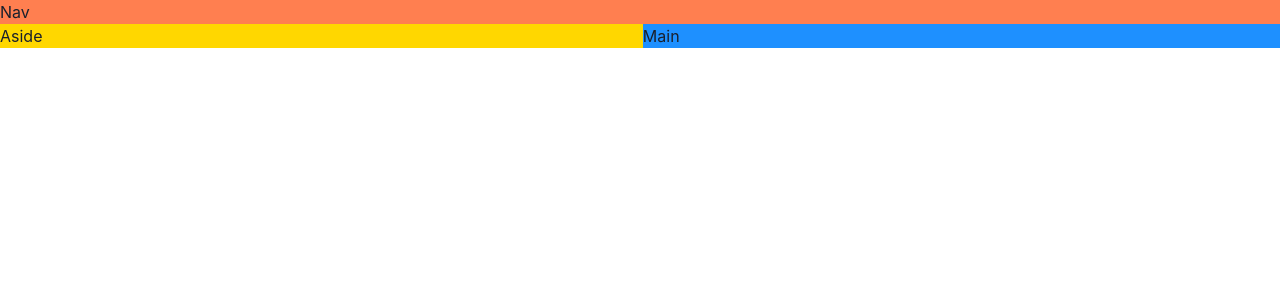
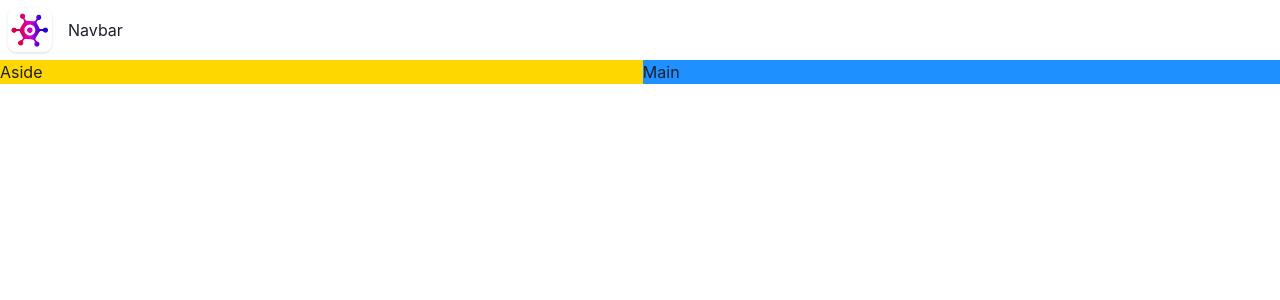
Before and after one commit to boodyziad/Game-Hub---Mosh, a React (Vite) app: page / in a window 1280 px wide. Shown: the top 300 px of the page. Built offline with nearby package versions, Linux system fonts and the light colour scheme.

Commit message:
Build a navbar

```diff
--- a/src/App.tsx
+++ b/src/App.tsx
@@ -1,4 +1,5 @@
 import { Grid, GridItem, Show } from '@chakra-ui/react';
+import Navbar from './components/Navbar';
 
 function App() {
   return (
@@ -8,8 +9,8 @@
         lg: `"nav nav" "aside main"`,
       }}
     >
-      <GridItem area='nav' bg='coral'>
-        Nav
+      <GridItem area='nav'>
+        <Navbar />
       </GridItem>
       <Show above='lg'>
         <GridItem area='aside' bg='gold'>
--- a/src/components/Navbar.tsx
+++ b/src/components/Navbar.tsx
@@ -0,0 +1,13 @@
+import { HStack, Image, Text } from '@chakra-ui/react';
+import logo from '../assets/logo.webp';
+
+const Navbar = () => {
+  return (
+    <HStack>
+      <Image boxSize='60px' src={logo} />
+      <Text>Navbar</Text>
+    </HStack>
+  );
+};
+
+export default Navbar;
```
Also changed, not shown: src/assets/logo.webp (added).
